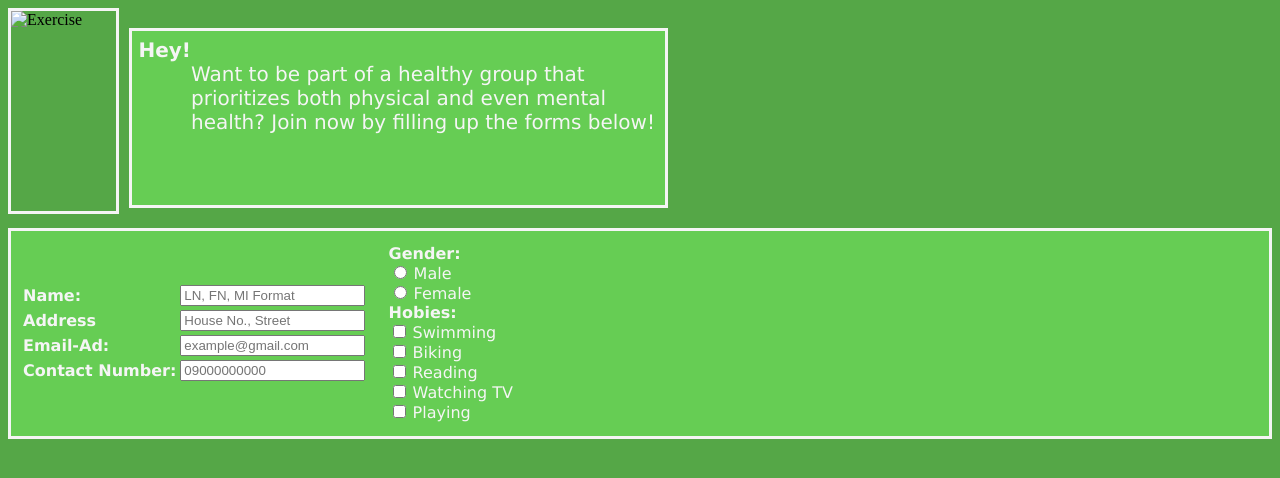
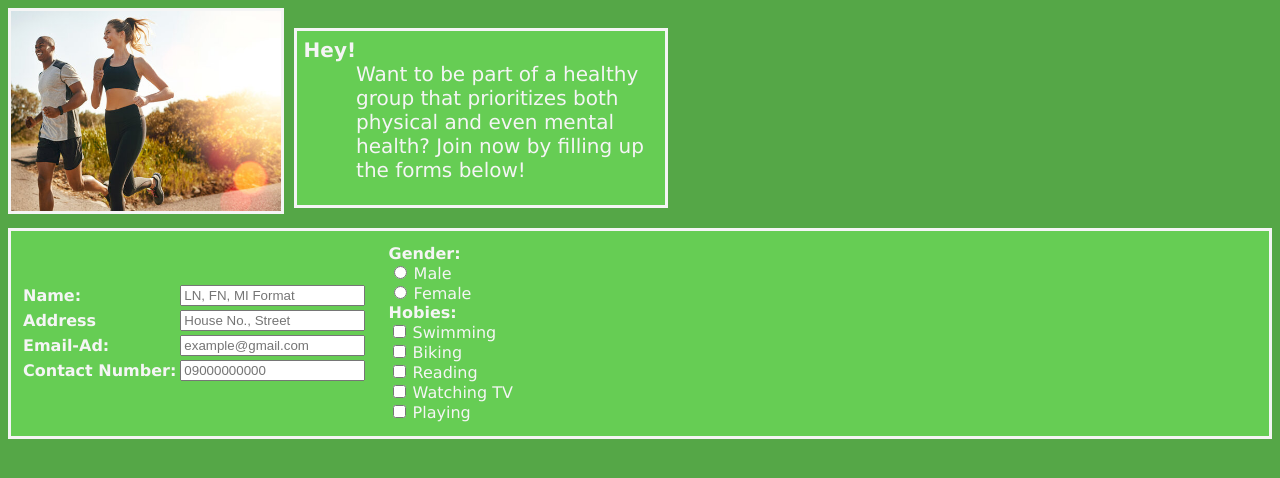
Before and after one commit to JoenethPatrickLanawan/forms101, a plain HTML site: page index.html in a window 1280 px wide. Drawn offline with Linux system fonts and the light colour scheme.

Commit message:
Update index.html

```diff
--- a/index.html
+++ b/index.html
@@ -45,7 +45,7 @@
         </style>
     <body>
         <div id="parameter">
-<img src="images/websitepicture.jpg" alt="Exercise"
+<img src="websitepicture.jpg" alt="Exercise"
             width="200px">
             <p><strong>Hey!</strong>
                 <br>Want to be part of a healthy group that prioritizes both physical
```
